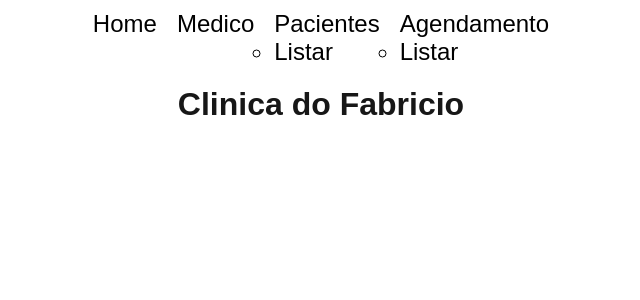
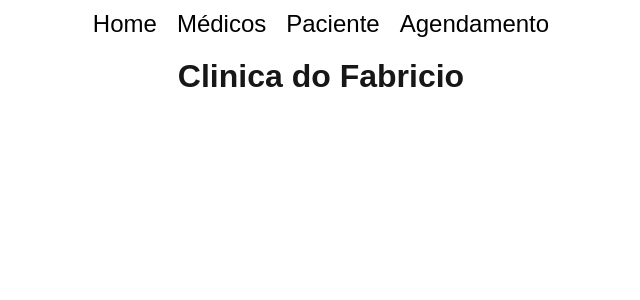
Before and after one commit to Andre1753J/fabriciostore, a Next.js app: page / in a window 1280 px wide. Shown: the top 300 px of the page, without its empty margins (319-959 px from the left). Built offline with nearby package versions, Linux system fonts and the light colour scheme.

Commit message:
dropDown

```diff
--- a/src/components/Header/Header.module.css
+++ b/src/components/Header/Header.module.css
@@ -14,7 +14,7 @@
 }
 
 .subLista {
-  display: none;
+  display: grid;
   list-style: none;
   flex-direction: column;
   align-items: center;
@@ -29,7 +29,7 @@
 }
 
 .litOpen {
-  display: flex;
+  display: none;
 }
 
 .list li {
--- a/src/components/Header/index.js
+++ b/src/components/Header/index.js
@@ -7,9 +7,22 @@ import styles from './Header.module.css';
 
 export default function Header() {
     const [listOpen, setListOpen] = useState(true);
+    const [listOpen2, setListOpen2] = useState(true);
+    const [listOpen3, setListOpen3] = useState(true);
 
     const openList = () => {
         setListOpen(!listOpen);
+        console.log(listOpen)
+    };
+
+    const openList2 = () => {
+        setListOpen2(!listOpen2);
+        console.log(listOpen2)
+    };
+
+    const openList3 = () => {
+        setListOpen3(!listOpen3);
+        console.log(listOpen3)
     };
 
     return (
@@ -20,31 +33,25 @@ export default function Header() {
                         <Link href='/'>Home</Link>
                     </li>
                     <li className={styles.lista} onClick={openList}>
-                        <Link href='#'>Medico </Link>
-                        <ul className={`${styles.subLista} ${openList ? styles.litOpen : ''}`}>
+                        <Link href='#'>Médicos</Link>
+                        <ul className={`${styles.subLista} ${listOpen ? styles.litOpen : ''}`}>
                             <li className={styles.subLista}>
                                 <Link href='/'>Listar </Link>
                             </li>
+                        </ul>
+                    </li>
+                    <li className={styles.lista} onClick={openList2}>
+                        <Link href='#'>Paciente</Link>
+                        <ul className={`${styles.subLista} ${listOpen2 ? styles.litOpen : ''}`}>
                             <li className={styles.subLista}>
-                                <Link href='/'>Listar2 </Link>
-                            </li>
-                            <li className={styles.subLista}>
-                                <Link href='/'>Listar3 </Link>
+                                <Link href='/'>Listar </Link>
                             </li>
                         </ul>
                     </li>
-                    <li>
-                        <Link href='/'>Pacientes </Link>
-                        <ul>
-                            <li>
-                                <Link href='/'>Listar</Link>
-                            </li>
-                        </ul>
-                    </li>
-                    <li> {/*className={styles.list} */}
-                        <Link href='/'>Agendamento </Link>
-                        <ul>
-                            <li className={styles.subList}>
+                    <li className={styles.lista} onClick={openList3}>
+                        <Link href='#'>Agendamento</Link>
+                        <ul className={`${styles.subLista} ${listOpen3 ? styles.litOpen : ''}`}>
+                            <li className={styles.subLista}>
                                 <Link href='/'>Listar</Link>
                             </li>
                         </ul>
```
Also changed, not shown: src/app/Medicos/page.js (added, +7 -0 lines), src/app/Agendamento/agendamento.module.css (added), src/app/Agendamento/page.js (added), src/app/Medicos/medicos.module.css (added).
